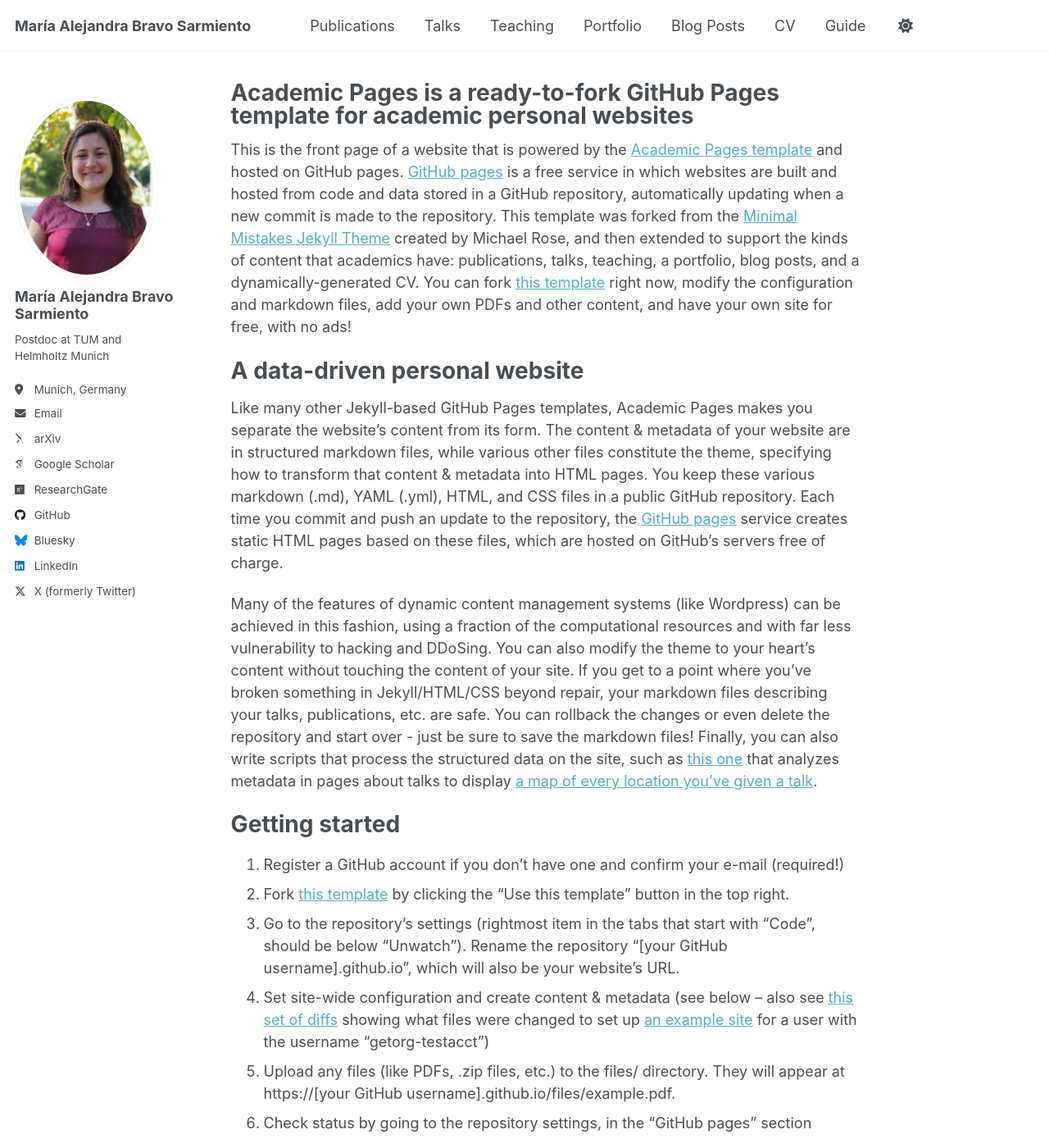
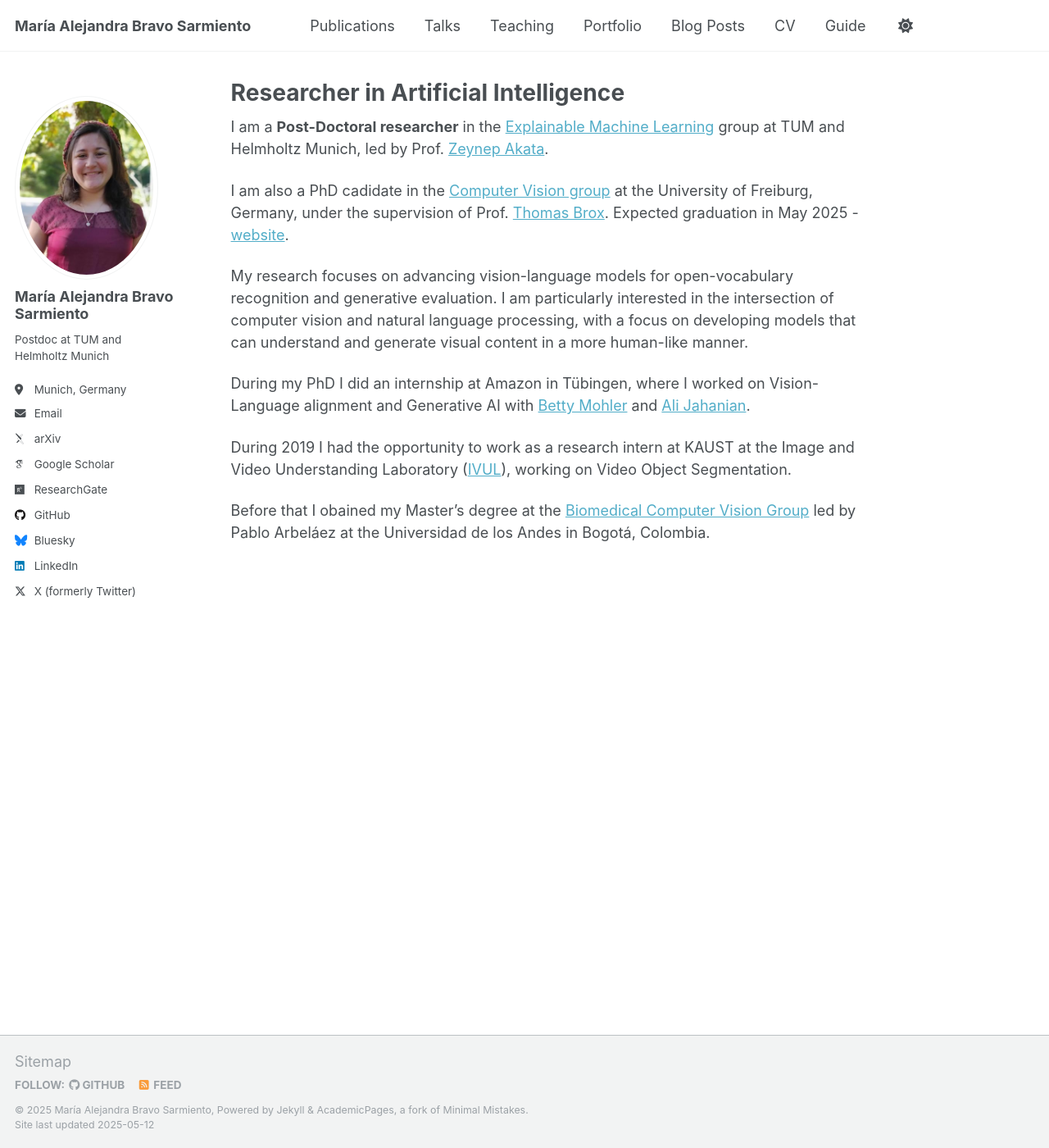
Before and after one commit to mabravo641/mabravo641.github.io, a Jekyll site: the page built from _pages/about.md, in a window 1280 px wide and 1400 px high. Shown: the whole window at 82% size. Built offline with Jekyll 4.4.1, drawn with Linux system fonts in a browser that asks for light colours; some web fonts are replaced; some of the changed text lies outside the part shown.

Commit message:
name update

```diff
--- a/_config.yml
+++ b/_config.yml
@@ -51,7 +51,7 @@ author:
   stackoverflow    : # User number or user number and name (i.e., use "1" or "1/jeff-atwood")
 
   # Social media
-  bluesky          : "mariabravo" # Replace this with you Bluesky username
+  bluesky          : "mariabravo.bsky.social" # Replace this with you Bluesky username
   facebook         : # Username
   flickr           : # Username
   foursquare       : # Username
--- a/_pages/about.md
+++ b/_pages/about.md
@@ -1,49 +1,19 @@
 ---
 permalink: /
-title: "Academic Pages is a ready-to-fork GitHub Pages template for academic personal websites"
+title: "Researcher in Artificial Intelligence"
 author_profile: true
 redirect_from:
   - /about/
   - /about.html
 ---
+I am a **Post-Doctoral researcher** in the [Explainable Machine Learning](https://www.eml-munich.de/) group at TUM and Helmholtz Munich, led by Prof. [Zeynep Akata](https://www.eml-munich.de/people/zeynep-akata).
 
-This is the front page of a website that is powered by the [Academic Pages template](https://github.com/academicpages/academicpages.github.io) and hosted on GitHub pages. [GitHub pages](https://pages.github.com) is a free service in which websites are built and hosted from code and data stored in a GitHub repository, automatically updating when a new commit is made to the repository. This template was forked from the [Minimal Mistakes Jekyll Theme](https://mmistakes.github.io/minimal-mistakes/) created by Michael Rose, and then extended to support the kinds of content that academics have: publications, talks, teaching, a portfolio, blog posts, and a dynamically-generated CV. You can fork [this template](https://github.com/academicpages/academicpages.github.io) right now, modify the configuration and markdown files, add your own PDFs and other content, and have your own site for free, with no ads!
+I am also a PhD cadidate in the [Computer Vision group](https://lmb.informatik.uni-freiburg.de/) at the University of Freiburg, Germany, under the supervision of Prof. [Thomas Brox](https://lmb.informatik.uni-freiburg.de/people/brox/). Expected graduation in May 2025 - [website](https://lmb.informatik.uni-freiburg.de/people/bravoma/).
 
-A data-driven personal website
-======
-Like many other Jekyll-based GitHub Pages templates, Academic Pages makes you separate the website's content from its form. The content & metadata of your website are in structured markdown files, while various other files constitute the theme, specifying how to transform that content & metadata into HTML pages. You keep these various markdown (.md), YAML (.yml), HTML, and CSS files in a public GitHub repository. Each time you commit and push an update to the repository, the [GitHub pages](https://pages.github.com/) service creates static HTML pages based on these files, which are hosted on GitHub's servers free of charge.
+My research focuses on advancing vision-language models for open-vocabulary recognition and generative evaluation. I am particularly interested in the intersection of computer vision and natural language processing, with a focus on developing models that can understand and generate visual content in a more human-like manner.
 
-Many of the features of dynamic content management systems (like Wordpress) can be achieved in this fashion, using a fraction of the computational resources and with far less vulnerability to hacking and DDoSing. You can also modify the theme to your heart's content without touching the content of your site. If you get to a point where you've broken something in Jekyll/HTML/CSS beyond repair, your markdown files describing your talks, publications, etc. are safe. You can rollback the changes or even delete the repository and start over - just be sure to save the markdown files! Finally, you can also write scripts that process the structured data on the site, such as [this one](https://github.com/academicpages/academicpages.github.io/blob/master/talkmap.ipynb) that analyzes metadata in pages about talks to display [a map of every location you've given a talk](https://academicpages.github.io/talkmap.html).
+During my PhD I did an internship at Amazon in Tübingen, where I worked on Vision-Language alignment and Generative AI with [Betty Mohler](https://scholar.google.com/citations?user=fjAWIaAAAAAJ&hl=en) and [Ali Jahanian](https://scholar.google.com/citations?user=nMpyjcwAAAAJ&hl=en).
 
-Getting started
-======
-1. Register a GitHub account if you don't have one and confirm your e-mail (required!)
-1. Fork [this template](https://github.com/academicpages/academicpages.github.io) by clicking the "Use this template" button in the top right.
-1. Go to the repository's settings (rightmost item in the tabs that start with "Code", should be below "Unwatch"). Rename the repository "[your GitHub username].github.io", which will also be your website's URL.
-1. Set site-wide configuration and create content & metadata (see below -- also see [this set of diffs](http://archive.is/3TPas) showing what files were changed to set up [an example site](https://getorg-testacct.github.io) for a user with the username "getorg-testacct")
-1. Upload any files (like PDFs, .zip files, etc.) to the files/ directory. They will appear at https://[your GitHub username].github.io/files/example.pdf.
-1. Check status by going to the repository settings, in the "GitHub pages" section
+During 2019 I had the opportunity to work as a research intern at KAUST at the Image and Video Understanding Laboratory ([IVUL](https://ivul.kaust.edu.sa/)), working on Video Object Segmentation.
 
-Site-wide configuration
-------
-The main configuration file for the site is in the base directory in [_config.yml](https://github.com/academicpages/academicpages.github.io/blob/master/_config.yml), which defines the content in the sidebars and other site-wide features. You will need to replace the default variables with ones about yourself and your site's github repository. The configuration file for the top menu is in [_data/navigation.yml](https://github.com/academicpages/academicpages.github.io/blob/master/_data/navigation.yml). For example, if you don't have a portfolio or blog posts, you can remove those items from that navigation.yml file to remove them from the header.
-
-Create content & metadata
-------
-For site content, there is one markdown file for each type of content, which are stored in directories like _publications, _talks, _posts, _teaching, or _pages. For example, each talk is a markdown file in the [_talks directory](https://github.com/academicpages/academicpages.github.io/tree/master/_talks). At the top of each markdown file is structured data in YAML about the talk, which the theme will parse to do lots of cool stuff. The same structured data about a talk is used to generate the list of talks on the [Talks page](https://academicpages.github.io/talks), each [individual page](https://academicpages.github.io/talks/2012-03-01-talk-1) for specific talks, the talks section for the [CV page](https://academicpages.github.io/cv), and the [map of places you've given a talk](https://academicpages.github.io/talkmap.html) (if you run this [python file](https://github.com/academicpages/academicpages.github.io/blob/master/talkmap.py) or [Jupyter notebook](https://github.com/academicpages/academicpages.github.io/blob/master/talkmap.ipynb), which creates the HTML for the map based on the contents of the _talks directory).
-
-**Markdown generator**
-
-The repository includes [a set of Jupyter notebooks](https://github.com/academicpages/academicpages.github.io/tree/master/markdown_generator
-) that converts a CSV containing structured data about talks or presentations into individual markdown files that will be properly formatted for the Academic Pages template. The sample CSVs in that directory are the ones I used to create my own personal website at stuartgeiger.com. My usual workflow is that I keep a spreadsheet of my publications and talks, then run the code in these notebooks to generate the markdown files, then commit and push them to the GitHub repository.
-
-How to edit your site's GitHub repository
-------
-Many people use a git client to create files on their local computer and then push them to GitHub's servers. If you are not familiar with git, you can directly edit these configuration and markdown files directly in the github.com interface. Navigate to a file (like [this one](https://github.com/academicpages/academicpages.github.io/blob/master/_talks/2012-03-01-talk-1.md) and click the pencil icon in the top right of the content preview (to the right of the "Raw | Blame | History" buttons). You can delete a file by clicking the trashcan icon to the right of the pencil icon. You can also create new files or upload files by navigating to a directory and clicking the "Create new file" or "Upload files" buttons.
-
-Example: editing a markdown file for a talk
-![Editing a markdown file for a talk](/images/editing-talk.png)
-
-For more info
-------
-More info about configuring Academic Pages can be found in [the guide](https://academicpages.github.io/markdown/), the [growing wiki](https://github.com/academicpages/academicpages.github.io/wiki), and you can always [ask a question on GitHub](https://github.com/academicpages/academicpages.github.io/discussions). The [guides for the Minimal Mistakes theme](https://mmistakes.github.io/minimal-mistakes/docs/configuration/) (which this theme was forked from) might also be helpful.
+Before that I obained my Master's degree at the [Biomedical Computer Vision Group](https://biomedicalcomputervision.uniandes.edu.co) led by Pablo Arbeláez at the Universidad de los Andes in Bogotá, Colombia.
```
